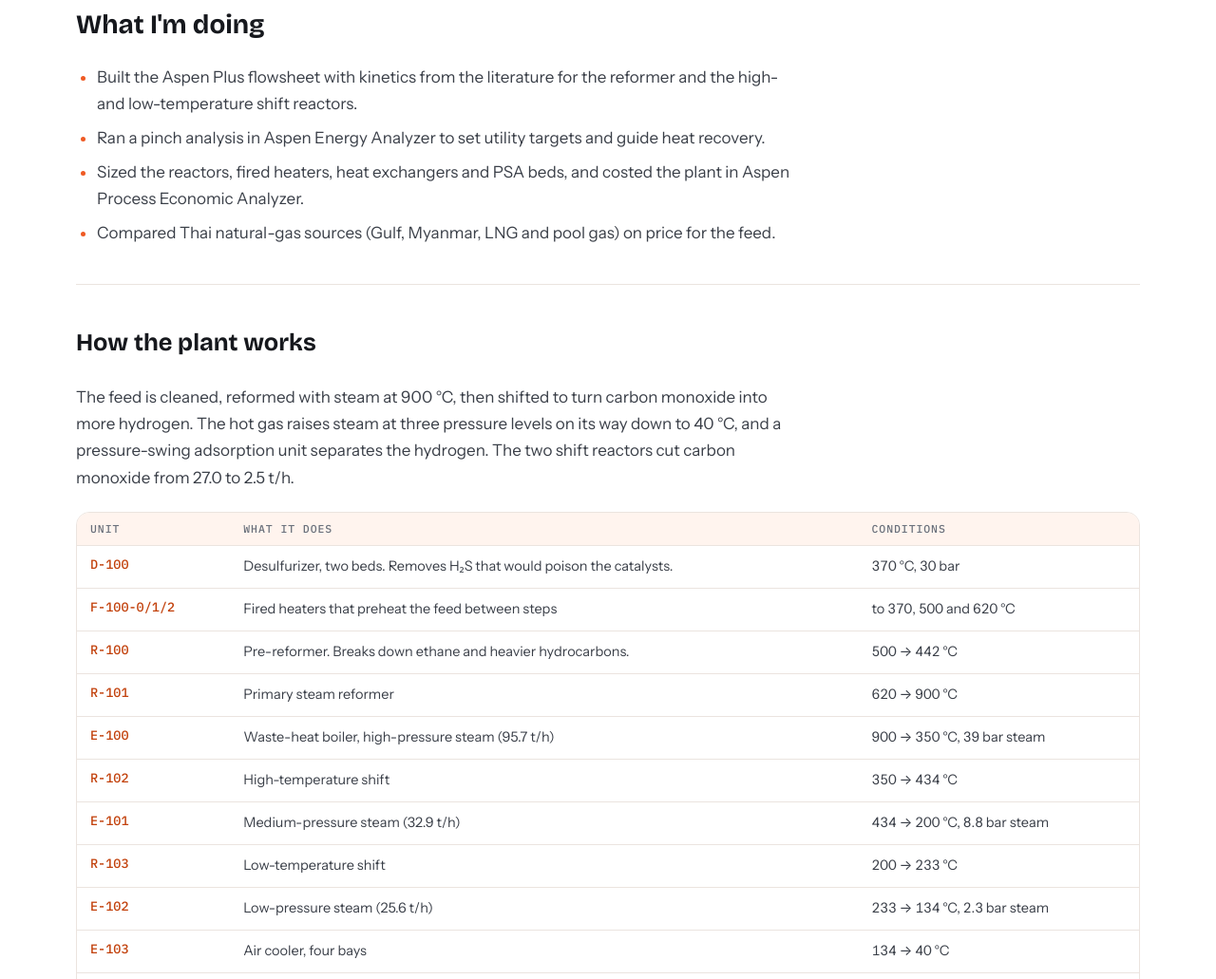
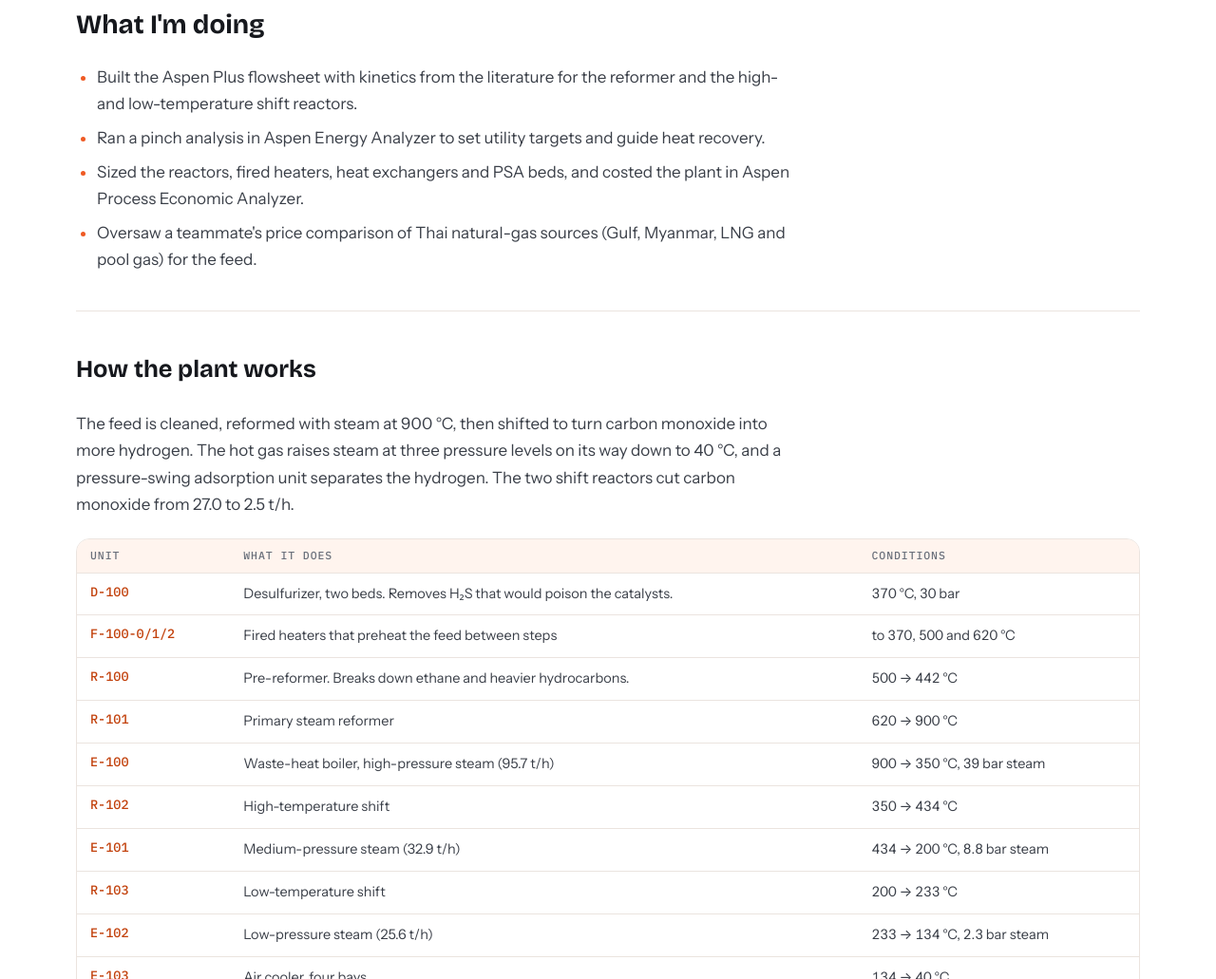
Before and after one commit to poomza54564-tech/Portfolio, a plain HTML site: page work/hydrogen.html in a window 1280 px wide. Shown: the part 713-1744 px from the top of the page at 95% size. Drawn offline with nearby package versions, Linux system fonts and the light colour scheme; a web font is replaced by a local one.

Commit message:
Credit teammate for the feed-gas price comparison
Co-Authored-By: Claude Opus 5.5 <noreply@anthropic.com>

```diff
--- a/work/hydrogen.html
+++ b/work/hydrogen.html
@@ -61,7 +61,7 @@
         <li>Built the Aspen Plus flowsheet with kinetics from the literature for the reformer and the high- and low-temperature shift reactors.</li>
         <li>Ran a pinch analysis in Aspen Energy Analyzer to set utility targets and guide heat recovery.</li>
         <li>Sized the reactors, fired heaters, heat exchangers and PSA beds, and costed the plant in Aspen Process Economic Analyzer.</li>
-        <li>Compared Thai natural-gas sources (Gulf, Myanmar, LNG and pool gas) on price for the feed.</li>
+        <li>Oversaw a teammate's price comparison of Thai natural-gas sources (Gulf, Myanmar, LNG and pool gas) for the feed.</li>
       </ul>
     </div>
   </div>
```
